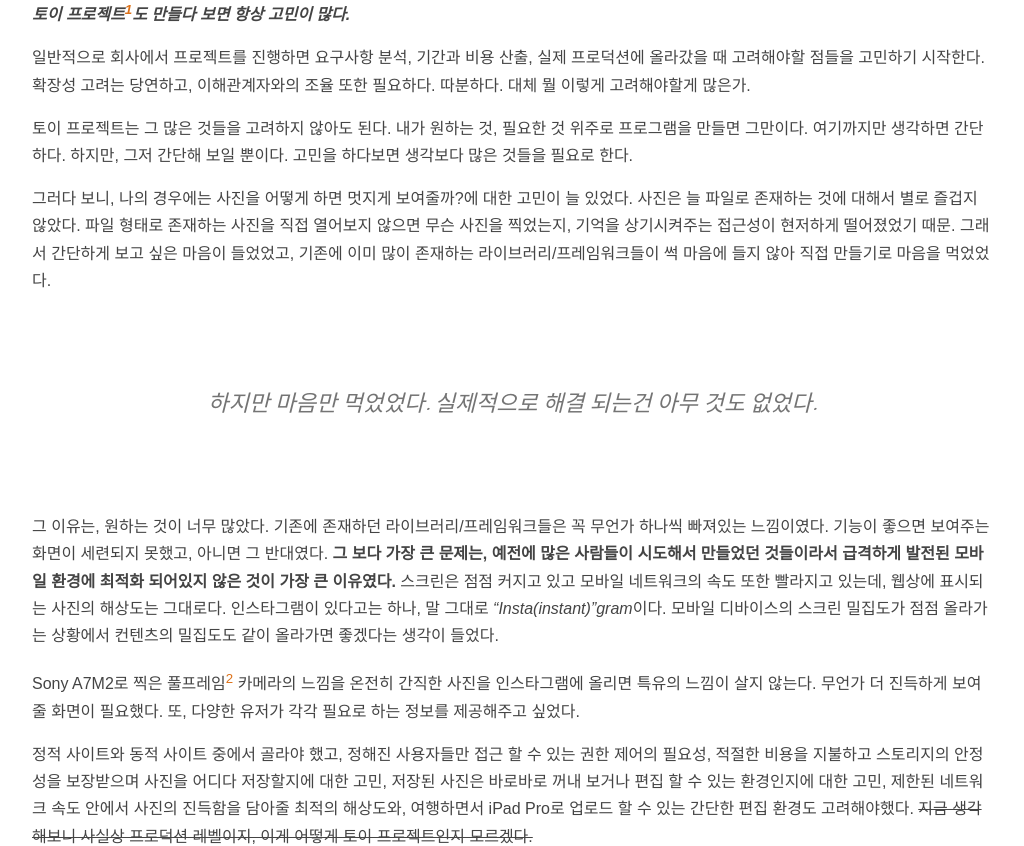
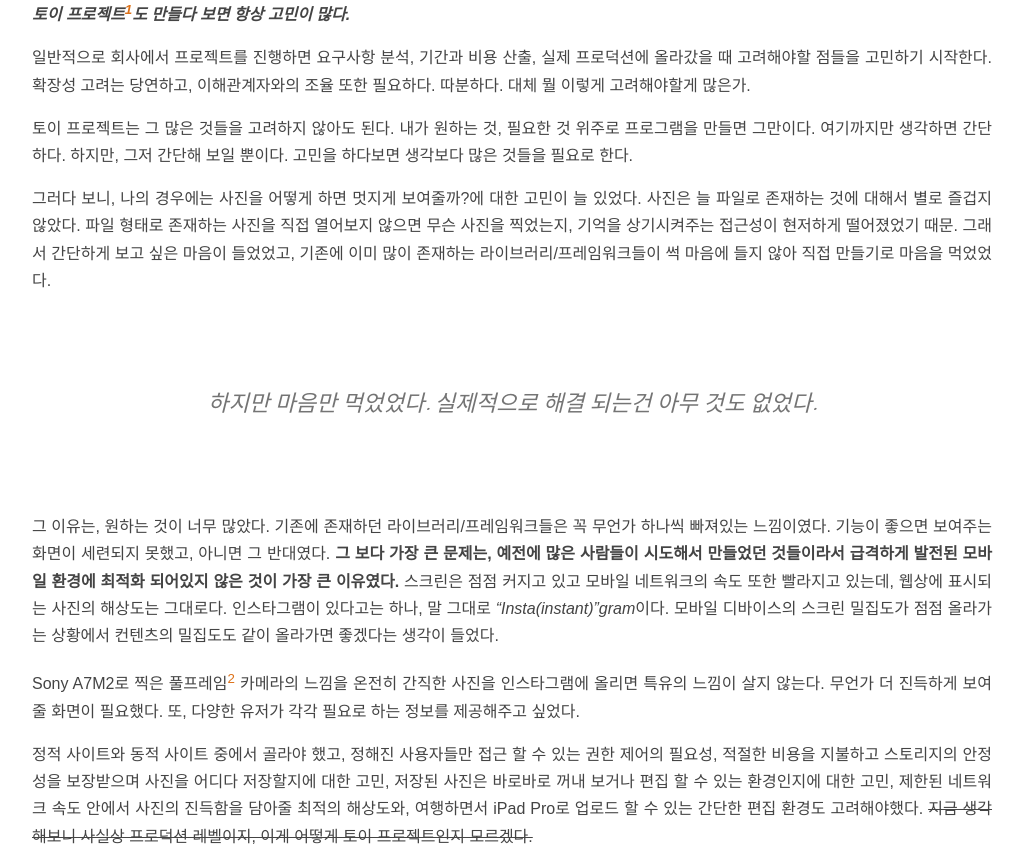
Before and after one commit to ryuneeee/ryuneeee.github.io, a Jekyll site: the page built from _posts/2019-02-24-start.md, in a window 1280 px wide. Shown: the part 1431-2277 px from the top of the page, without its empty margins (128-1152 px from the left). Built offline with Jekyll 4.4.1, drawn with Linux system fonts in a browser that asks for light colours; grey boxes are pictures that could not be loaded.

Commit message:
justify+break-word

```diff
--- a/css/main.scss
+++ b/css/main.scss
@@ -93,8 +93,8 @@ body {
         }
 
         article {
-            // text-align: justify;
-            // word-break: keep-all;
+            text-align: justify;
+            word-break: break-word;
             margin-right: auto;
             margin-left: auto;
 
```
